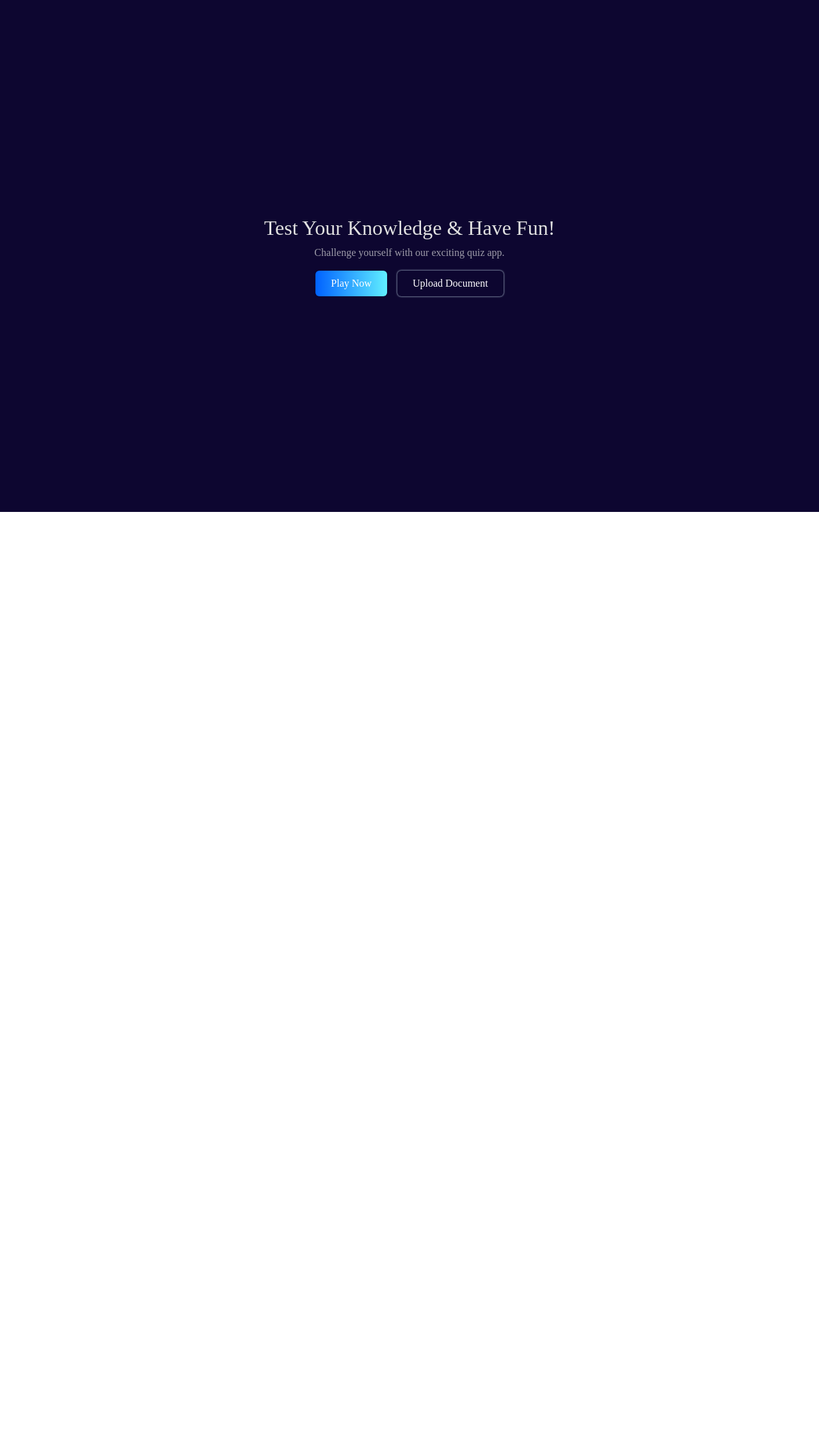
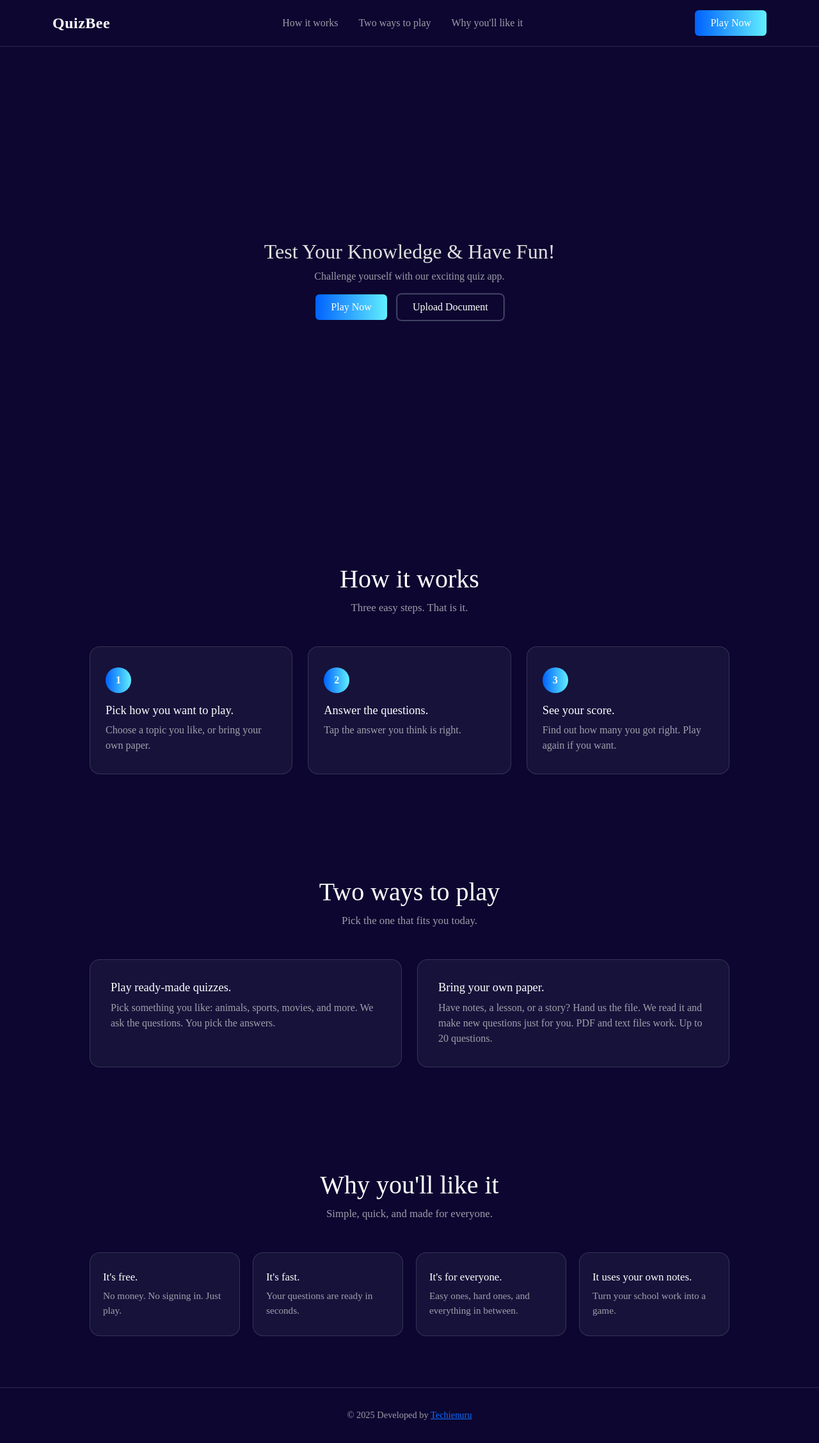
Before and after one commit to techienuru/QuizApp, a React (Vite) app: page / in a window 1280 px wide. Shown: the whole page at 64% size. Before the commit the page ends 800 px from the top, so only its background shows below. Built offline with nearby package versions, Linux system fonts and the light colour scheme; no server answers; a web font is replaced by a local one.

Commit message:
feat: Add Navbar component and enhance Home page layout with new sections

```diff
--- /dev/null
+++ b/src/components/Navbar/Navbar.jsx
@@ -0,0 +1,35 @@
+import styles from "./Navbar.module.css";
+
+const navLinks = [
+  { label: "How it works", href: "#how-it-works" },
+  { label: "Two ways to play", href: "#two-ways" },
+  { label: "Why you'll like it", href: "#why" },
+];
+
+const Navbar = ({ onPlayNow }) => {
+  return (
+    <header className={styles.navbar}>
+      <div className={`container ${styles.navInner}`}>
+        <span className={styles.brand}>QuizBee</span>
+
+        <nav className={styles.navLinks}>
+          {navLinks.map((link) => (
+            <a key={link.href} href={link.href} className={styles.navLink}>
+              {link.label}
+            </a>
+          ))}
+        </nav>
+
+        <button
+          type="button"
+          className={`btn ${styles.playBtn}`}
+          onClick={onPlayNow}
+        >
+          Play Now
+        </button>
+      </div>
+    </header>
+  );
+};
+
+export default Navbar;
--- /dev/null
+++ b/src/components/Navbar/Navbar.module.css
@@ -0,0 +1,59 @@
+.navbar {
+  position: sticky;
+  top: 0;
+  z-index: 100;
+  background-color: var(--russian-violet);
+  border-bottom: 1px solid rgba(218, 245, 255, 0.15);
+}
+
+.navInner {
+  display: flex;
+  align-items: center;
+  justify-content: space-between;
+  gap: 1rem;
+  min-height: 72px;
+}
+
+.brand {
+  color: #ffffff;
+  font-size: 1.5rem;
+  font-weight: 700;
+  letter-spacing: 0.5px;
+}
+
+.navLinks {
+  display: flex;
+  align-items: center;
+  gap: 2rem;
+}
+
+.navLink {
+  color: #e0e0e0af;
+  text-decoration: none;
+  transition: color 0.2s ease-in-out;
+}
+
+.navLink:hover {
+  color: var(--light-cyan);
+}
+
+.playBtn {
+  background: var(--linear-gradient);
+  box-shadow: 0px 0px 3px var(--russian-violet);
+  border: none;
+  color: #ffffff;
+  padding: 0.5rem 1.5rem;
+  transition: transform 0.5s ease-in-out;
+}
+
+.playBtn:hover {
+  opacity: 0.8;
+  box-shadow: 0px 0px 3px var(--persian-green);
+  transform: skewX(-20deg);
+}
+
+@media (max-width: 767.98px) {
+  .navLinks {
+    display: none;
+  }
+}
--- a/src/pages/Home/Home.jsx
+++ b/src/pages/Home/Home.jsx
@@ -1,18 +1,70 @@
 import { useState } from "react";
 import PlayOptionsModal from "../../components/Modals/PlayOptionsModal/PlayOptionsModal";
 import UploadModal from "../../components/Modals/UploadModal/UploadModal";
+import Navbar from "../../components/Navbar/Navbar";
 import styles from "./Home.module.css";
+
+const steps = [
+  {
+    title: "Pick how you want to play.",
+    text: "Choose a topic you like, or bring your own paper.",
+  },
+  {
+    title: "Answer the questions.",
+    text: "Tap the answer you think is right.",
+  },
+  {
+    title: "See your score.",
+    text: "Find out how many you got right. Play again if you want.",
+  },
+];
+
+const playWays = [
+  {
+    title: "Play ready-made quizzes.",
+    text: "Pick something you like: animals, sports, movies, and more. We ask the questions. You pick the answers.",
+  },
+  {
+    title: "Bring your own paper.",
+    text: "Have notes, a lesson, or a story? Hand us the file. We read it and make new questions just for you. PDF and text files work. Up to 20 questions.",
+  },
+];
+
+const reasons = [
+  {
+    title: "It's free.",
+    text: "No money. No signing in. Just play.",
+  },
+  {
+    title: "It's fast.",
+    text: "Your questions are ready in seconds.",
+  },
+  {
+    title: "It's for everyone.",
+    text: "Easy ones, hard ones, and everything in between.",
+  },
+  {
+    title: "It uses your own notes.",
+    text: "Turn your school work into a game.",
+  },
+];
+
 const Home = () => {
   const [isModalOpen, setisModalOpen] = useState(false);
   const [showUpload, setShowUpload] = useState(false);
 
+  const currentYear = new Date().getFullYear();
+  const copyrightYears = currentYear > 2025 ? `2025\u2013${currentYear}` : "2025";
+
   return (
     <>
-      <main>
+      <Navbar onPlayNow={() => setisModalOpen(true)} />
+
+      <main className={styles.page}>
         {isModalOpen && <PlayOptionsModal setisModalOpen={setisModalOpen} />}
         {showUpload && <UploadModal setShowUpload={setShowUpload} />}
 
-        <div
+        <section
           className={`d-flex justify-content-center align-items-center ${styles.container}`}
         >
           <div className={`${styles.card}`}>
@@ -41,8 +93,62 @@ const Home = () => {
               </button>
             </div>
           </div>
-        </div>
+        </section>
+
+        <section id="how-it-works" className={styles.section}>
+          <h2 className={styles.sectionTitle}>How it works</h2>
+          <p className={styles.sectionSubtitle}>Three easy steps. That is it.</p>
+
+          <div className={styles.steps}>
+            {steps.map((step, index) => (
+              <div key={step.title} className={styles.step}>
+                <span className={styles.stepNumber}>{index + 1}</span>
+                <h3 className={styles.stepTitle}>{step.title}</h3>
+                <p className={styles.stepText}>{step.text}</p>
+              </div>
+            ))}
+          </div>
+        </section>
+
+        <section id="two-ways" className={styles.section}>
+          <h2 className={styles.sectionTitle}>Two ways to play</h2>
+          <p className={styles.sectionSubtitle}>
+            Pick the one that fits you today.
+          </p>
+
+          <div className={styles.ways}>
+            {playWays.map((way) => (
+              <div key={way.title} className={styles.wayCard}>
+                <h3 className={styles.wayTitle}>{way.title}</h3>
+                <p className={styles.wayText}>{way.text}</p>
+              </div>
+            ))}
+          </div>
+        </section>
+
+        <section id="why" className={styles.section}>
+          <h2 className={styles.sectionTitle}>Why you'll like it</h2>
+          <p className={styles.sectionSubtitle}>
+            Simple, quick, and made for everyone.
+          </p>
+
+          <div className={styles.reasons}>
+            {reasons.map((reason) => (
+              <div key={reason.title} className={styles.reason}>
+                <h3 className={styles.reasonTitle}>{reason.title}</h3>
+                <p className={styles.reasonText}>{reason.text}</p>
+              </div>
+            ))}
+          </div>
+        </section>
       </main>
+
+      <footer className={styles.footer}>
+        <p className={styles.footerText}>&copy; {copyrightYears}
+          <span> Developed by </span>
+          <a href="https://github.com/techienuru" target="_blank" rel="noopener noreferrer">Techienuru</a>
+        </p>
+      </footer>
     </>
   );
 };
--- a/src/pages/Home/Home.module.css
+++ b/src/pages/Home/Home.module.css
@@ -1,6 +1,13 @@
+:global(html) {
+  scroll-behavior: smooth;
+}
+
+.page {
+  background-color: var(--russian-violet);
+}
+
 .container {
-  min-height: 100vh;
-  /* background-color: var(--light-cyan); */
+  min-height: calc(100vh - 72px);
   background-color: var(--russian-violet);
   .card {
     max-width: 60vw;
@@ -50,3 +57,117 @@
     transform: scale(1);
   }
 }
+
+.section {
+  padding: 5rem 1rem;
+  text-align: center;
+  scroll-margin-top: 72px;
+}
+
+.sectionTitle {
+  color: #ffffff;
+  font-size: clamp(1.75rem, 4vw, 2.5rem);
+  margin-bottom: 0.5rem;
+}
+
+.sectionSubtitle {
+  color: #e0e0e0af;
+  font-size: 1.05rem;
+  margin-bottom: 3rem;
+}
+
+.steps,
+.ways,
+.reasons {
+  display: grid;
+  gap: 1.5rem;
+  max-width: 1000px;
+  margin: 0 auto;
+}
+
+.steps {
+  grid-template-columns: repeat(auto-fit, minmax(240px, 1fr));
+}
+
+.ways {
+  grid-template-columns: repeat(auto-fit, minmax(280px, 1fr));
+}
+
+.reasons {
+  gap: 1.25rem;
+  grid-template-columns: repeat(auto-fit, minmax(200px, 1fr));
+}
+
+.step,
+.wayCard,
+.reason {
+  background-color: rgba(218, 245, 255, 0.05);
+  border: 1px solid rgba(218, 245, 255, 0.15);
+  border-radius: 1rem;
+  text-align: left;
+}
+
+.step {
+  padding: 2rem 1.5rem;
+}
+
+.wayCard {
+  padding: 2rem;
+}
+
+.reason {
+  padding: 1.75rem 1.25rem;
+}
+
+.stepNumber {
+  display: inline-flex;
+  align-items: center;
+  justify-content: center;
+  width: 2.5rem;
+  height: 2.5rem;
+  margin-bottom: 1rem;
+  border-radius: 50%;
+  background: var(--linear-gradient);
+  color: #ffffff;
+  font-weight: 700;
+}
+
+.stepTitle,
+.wayTitle,
+.reasonTitle {
+  color: #ffffff;
+  margin-bottom: 0.5rem;
+}
+
+.stepTitle,
+.wayTitle {
+  font-size: 1.15rem;
+}
+
+.reasonTitle {
+  font-size: 1.05rem;
+}
+
+.stepText,
+.wayText,
+.reasonText {
+  color: #e0e0e0af;
+  margin: 0;
+}
+
+.reasonText {
+  font-size: 0.95rem;
+}
+
+.footer {
+  padding: 2rem 1rem;
+  text-align: center;
+  background-color: var(--russian-violet);
+  border-top: 1px solid rgba(218, 245, 255, 0.15);
+}
+
+.footerText {
+  color: #e0e0e0af;
+  font-size: 0.9rem;
+  margin: 0;
+}
```
